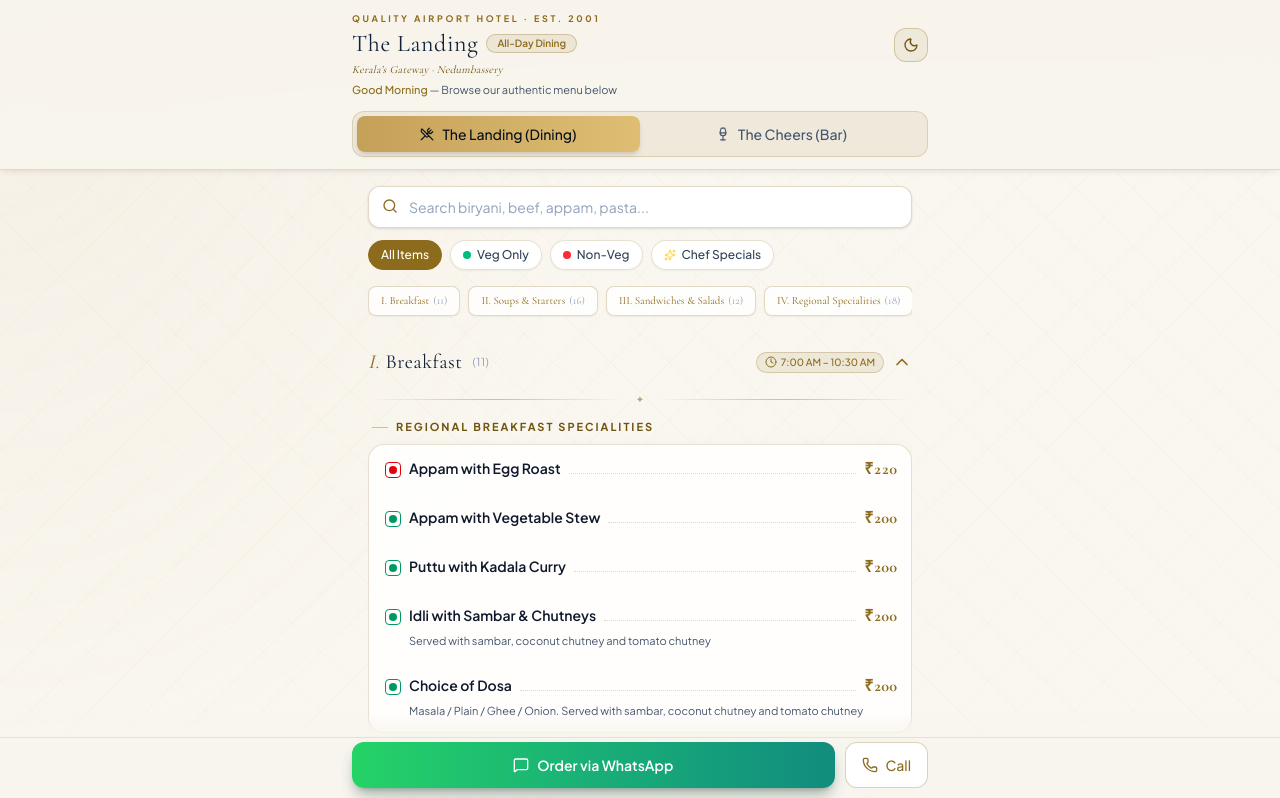
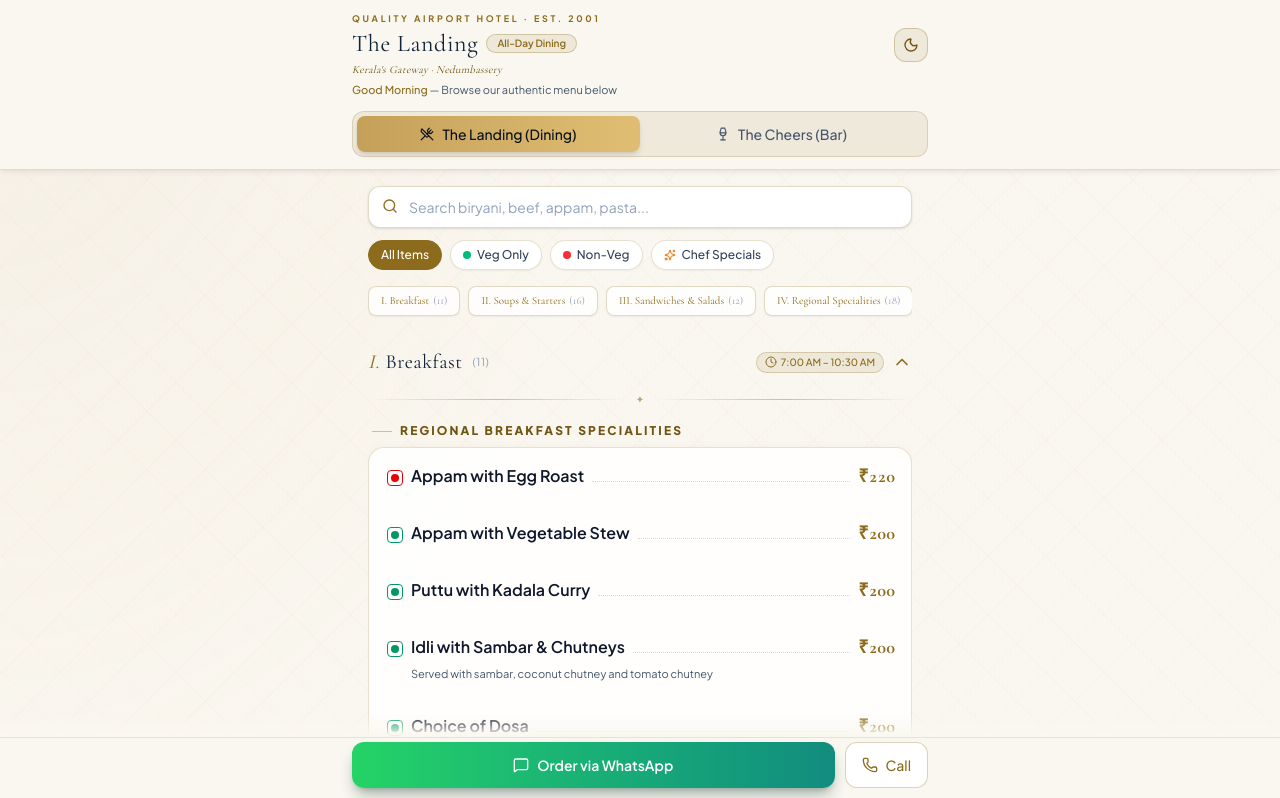
Before and after one commit to thomasjosejo-cloud/quality-menu-staging, a Next.js app: page / in a window 1280 px wide. Shown: the top 798 px of the page. Built offline with nearby package versions, Linux system fonts and the light colour scheme.

Commit message:
fix(design): pixel audit fixes - opaque header, larger typography, safe-area padding, accordion expansion

```diff
--- a/src/app/globals.css
+++ b/src/app/globals.css
@@ -20,6 +20,7 @@
 body {
   font-family: var(--font-jakarta), system-ui, -apple-system, sans-serif;
   overflow-x: hidden;
+  background-color: #FAF7F0;
   transition: background-color 0.4s ease, color 0.4s ease;
 }
 
--- a/src/app/layout.tsx
+++ b/src/app/layout.tsx
@@ -22,6 +22,7 @@
   initialScale: 1,
   maximumScale: 1,
   userScalable: false,
+  viewportFit: "cover",
 };
 
 export const metadata: Metadata = {
--- a/src/app/page.tsx
+++ b/src/app/page.tsx
@@ -4,7 +4,7 @@
 import { useSearchParams } from 'next/navigation';
 import {
   Search, Phone, MessageSquare, Clock, Sparkles, X,
-  Wine, UtensilsCrossed, ChevronDown, ArrowUp, Info, Sun, Moon
+  Wine, UtensilsCrossed, ChevronDown, ArrowUp, Info, Sun, Moon, GlassWater
 } from 'lucide-react';
 import { MENU_DATA } from '@/data/menu-data';
 import { CHEERS_BAR_DATA } from '@/data/cheers-bar-data';
@@ -42,13 +42,12 @@
 
   const greeting = useMemo(() => getGreeting(), []);
 
-  // Compute initial states directly to adhere to React 19 standards
   const [activeOutlet, setActiveOutlet] = useState<OutletType>(() => {
     if (initialOutlet === 'bar' || initialOutlet === 'cheers') return 'cheers';
     return 'landing';
   });
 
-  const [theme, setTheme] = useState<'light' | 'dark'>('light'); // Light is default
+  const [theme, setTheme] = useState<'light' | 'dark'>('light');
   const [searchQuery, setSearchQuery] = useState('');
   const [dietaryFilter, setDietaryFilter] = useState<'all' | 'veg' | 'nonveg' | 'special'>('all');
 
@@ -64,7 +63,9 @@
   const [showScrollTop, setShowScrollTop] = useState(false);
   const pillBarRef = useRef<HTMLDivElement>(null);
 
-  // Check saved theme preference asynchronously
+  // Fix #16: Theme toggle animation state
+  const [themeTransition, setThemeTransition] = useState(false);
+
   useEffect(() => {
     try {
       const saved = localStorage.getItem('qah-theme') as 'light' | 'dark' | null;
@@ -72,21 +73,18 @@
         requestAnimationFrame(() => setTheme(saved));
       }
     } catch {
-      // ignore storage access errors
+      // ignore
     }
   }, []);
 
   const toggleTheme = () => {
+    setThemeTransition(true);
     const next = theme === 'light' ? 'dark' : 'light';
     setTheme(next);
-    try {
-      localStorage.setItem('qah-theme', next);
-    } catch {
-      // ignore storage errors
-    }
+    try { localStorage.setItem('qah-theme', next); } catch { /* ignore */ }
+    setTimeout(() => setThemeTransition(false), 350);
   };
 
-  // Scroll to top listener
   useEffect(() => {
     const handleScroll = () => setShowScrollTop(window.scrollY > 600);
     window.addEventListener('scroll', handleScroll, { passive: true });
@@ -95,7 +93,6 @@
 
   const activeDataset: MenuSection[] = activeOutlet === 'landing' ? MENU_DATA : CHEERS_BAR_DATA;
 
-  // Filter items
   const filteredSections = useMemo(() => {
     return activeDataset
       .map((section) => {
@@ -181,16 +178,19 @@
 
       {/* ══════════════════════════════════════ */}
       {/* ── HEADER ── */}
+      {/* Fix #1: Fully opaque bg (no bleed-through) */}
+      {/* Fix #2: z-40 (above all content) */}
+      {/* Fix #7: Safe-area padding for notch */}
       {/* ══════════════════════════════════════ */}
       <header
-        className={`relative z-10 border-b backdrop-blur-xl sticky top-0 px-4 py-3 shadow-md transition-colors ${
+        className={`relative z-40 border-b sticky top-0 px-4 py-3 shadow-md transition-colors ${
           isLight
-            ? 'border-[#8C6B1C]/20 bg-[#F8F5EE]/95 shadow-amber-950/5'
-            : 'border-[#C5A059]/20 bg-[#070F1A]/95 shadow-black/30'
+            ? 'border-[#8C6B1C]/20 bg-[#FAF7F0] shadow-amber-950/5'
+            : 'border-[#C5A059]/20 bg-[#060E18] shadow-black/30'
         }`}
+        style={{ paddingTop: 'max(12px, env(safe-area-inset-top))' }}
       >
         <div className="max-w-xl mx-auto">
-          {/* Top Brand Row + Theme & Location */}
           <div className="flex items-center justify-between">
             <div>
               <span
@@ -222,26 +222,27 @@
                 }`}
               >
                 {activeOutlet === 'landing'
-                  ? "Kerala’s Gateway · Nedumbassery"
+                  ? "Kerala's Gateway · Nedumbassery"
                   : "Executive Lounge · Nedumbassery"}
               </p>
             </div>
 
             <div className="flex items-center gap-2">
-              {/* Theme Toggle Button */}
+              {/* Fix #16: Theme Toggle with rotation animation */}
               <button
                 onClick={toggleTheme}
                 aria-label="Toggle light or dark theme"
-                className={`p-2 rounded-xl border transition active:scale-90 flex items-center justify-center ${
+                className={`p-2 rounded-xl border transition-all duration-300 active:scale-90 flex items-center justify-center ${
                   isLight
                     ? 'bg-[#EFE9DC] border-[#8C6B1C]/30 text-[#705411] hover:bg-[#E5DEC9]'
                     : 'bg-[#0D1B2A] border-[#C5A059]/40 text-[#E5C07B] hover:bg-[#C5A059]/15'
                 }`}
               >
+                <span className={`inline-flex transition-transform duration-300 ${themeTransition ? 'rotate-180 scale-0 opacity-0' : 'rotate-0 scale-100 opacity-100'}`}>
                   {isLight ? <Moon className="w-4 h-4" /> : <Sun className="w-4 h-4" />}
+                </span>
               </button>
 
-              {/* Location Badge */}
               {locationText && (
                 <div
                   className={`border rounded-xl px-3 py-1 text-right ${
@@ -265,7 +266,6 @@
             </div>
           </div>
 
-          {/* Time Greeting */}
           {!locationText && (
             <p className={`text-[11px] mt-1 ${isLight ? 'text-slate-600' : 'text-slate-400'}`}>
               <span className={`font-medium ${isLight ? 'text-[#8C6B1C]' : 'text-[#E5C07B]'}`}>
@@ -275,7 +275,7 @@
             </p>
           )}
 
-          {/* ── 1-Tap Outlet Switcher ── */}
+          {/* Outlet Switcher */}
           <div
             className={`mt-3 grid grid-cols-2 p-1 rounded-xl border text-xs sm:text-sm ${
               isLight ? 'bg-[#EFE9DC] border-[#8C6B1C]/20' : 'bg-[#0D1B2A] border-white/10'
@@ -322,10 +322,9 @@
       </header>
 
       {/* ══════════════════════════════════════ */}
-      {/* ── CONTROLS: Search + Filters + Pills */}
+      {/* ── CONTROLS ── */}
       {/* ══════════════════════════════════════ */}
       <div className="max-w-xl mx-auto px-4 pt-4 pb-2 relative z-10">
-        {/* Search */}
         <div className="relative">
           <Search
             className={`absolute left-3.5 top-3 w-4 h-4 ${
@@ -357,7 +356,7 @@
           )}
         </div>
 
-        {/* Dietary Filters (Landing only) */}
+        {/* Dietary Filters */}
         {activeOutlet === 'landing' && (
           <div className="flex gap-2 mt-3 overflow-x-auto pb-1 scrollbar-none text-xs">
             {[
@@ -407,7 +406,8 @@
                 }`}
               >
                 {f.dot && <span className={`w-2 h-2 rounded-full ${f.dot} inline-block`} />}
-                {f.icon && <Sparkles className="w-3 h-3 text-amber-300" />}
+                {/* Fix #11: Sparkles icon color adaptive */}
+                {f.icon && <Sparkles className={`w-3 h-3 ${isLight ? 'text-amber-600' : 'text-amber-300'}`} />}
                 {f.label}
               </button>
             ))}
@@ -442,9 +442,9 @@
       {/* ══════════════════════════════════════ */}
       {/* ── MENU SECTIONS (Accordion) ── */}
       {/* ══════════════════════════════════════ */}
-      <main className="max-w-xl mx-auto px-4 pb-32 space-y-4 relative z-10 pt-1">
+      <main className="max-w-xl mx-auto px-4 pb-36 space-y-4 relative z-10 pt-1">
         {filteredSections.length === 0 ? (
-          /* Empty State */
+          /* Fix #13: Larger empty state button */
           <div className="text-center py-20 text-slate-400">
             <Search
               className={`w-10 h-10 mx-auto mb-3 ${
@@ -464,7 +464,7 @@
                 setSearchQuery('');
                 setDietaryFilter('all');
               }}
-              className={`text-xs px-4 py-2 rounded-lg border transition ${
+              className={`text-sm px-5 py-2.5 rounded-lg border transition font-medium ${
                 isLight
                   ? 'bg-[#8C6B1C]/10 border-[#8C6B1C]/30 text-[#8C6B1C] hover:bg-[#8C6B1C]/20'
                   : 'bg-[#C5A059]/15 border-[#C5A059]/30 text-[#E5C07B] hover:bg-[#C5A059]/25'
@@ -482,10 +482,11 @@
               <section
                 key={section.id}
                 id={section.id}
-                className="scroll-mt-44 fade-in-up"
+                /* Fix #6: Increased scroll-mt to clear header */
+                className="scroll-mt-52 fade-in-up"
                 style={{ animationDelay: `${sectionIndex * 50}ms` }}
               >
-                {/* ── Accordion Header ── */}
+                {/* Accordion Header */}
                 <button
                   onClick={() => !isSearching && toggleSection(section.id)}
                   className="w-full text-left group"
@@ -506,9 +507,7 @@
                         )}
                         <span
                           className={`transition ${
-                            isLight
-                              ? 'group-hover:text-[#8C6B1C]'
-                              : 'group-hover:text-white'
+                            isLight ? 'group-hover:text-[#8C6B1C]' : 'group-hover:text-white'
                           }`}
                         >
                           {section.title}
@@ -551,7 +550,6 @@
                     </div>
                   </div>
 
-                  {/* Gold Divider */}
                   <div className={isLight ? 'gold-divider-light' : 'gold-divider-dark'}>
                     <span
                       className={`text-[10px] ${
@@ -563,22 +561,23 @@
                   </div>
                 </button>
 
-                {/* ── Accordion Content ── */}
+                {/* Fix #3: Accordion uses 9999px max-height to never clip */}
                 <div
                   className={`accordion-content ${isExpanded ? 'expanded' : 'collapsed'}`}
-                  style={{ maxHeight: isExpanded ? `${itemCount * 85 + 350}px` : '0' }}
+                  style={{ maxHeight: isExpanded ? '9999px' : '0' }}
                 >
                   <div className="space-y-5 pt-3 pb-2">
                     {section.subsections?.map((sub, sIdx) => (
                       <div key={sIdx} className="space-y-2">
+                        {/* Fix #10: Subsection titles larger and bolder */}
                         {sub.title && (
                           <h3
-                            className={`text-[11px] uppercase tracking-[0.18em] font-bold pl-1 flex items-center gap-2 ${
+                            className={`text-xs uppercase tracking-[0.18em] font-extrabold pl-1 mt-1 flex items-center gap-2 ${
                               isLight ? 'text-[#705411]' : 'text-[#C5A059]/80'
                             }`}
                           >
                             <span
-                              className={`w-4 h-px ${
+                              className={`w-5 h-px ${
                                 isLight ? 'bg-[#8C6B1C]/40' : 'bg-[#C5A059]/30'
                               }`}
                             />
@@ -593,19 +592,22 @@
                               : 'divide-white/[0.04] bg-[#0D1B2A]/50 border-[#C5A059]/10'
                           }`}
                         >
-                          {sub.items.map((item) => (
+                          {sub.items.map((item) => {
+                            const hasVegBadge = item.isVeg !== undefined;
+
+                            return (
                               <div
                                 key={item.id}
-                              className={`px-3.5 py-3 transition-colors group border-l-2 border-transparent ${
+                                /* Fix #8: Larger touch targets */
+                                className={`px-4 py-3.5 transition-colors group border-l-2 border-transparent ${
                                   isLight
                                     ? 'hover:bg-[#8C6B1C]/[0.05] active:bg-[#8C6B1C]/[0.08] hover:border-[#8C6B1C]/50'
                                     : 'hover:bg-[#C5A059]/[0.04] active:bg-[#C5A059]/[0.07] hover:border-[#C5A059]/40'
                                 }`}
                               >
-                              {/* ── Item Row: Name ... Price ── */}
                                 <div className="menu-item-row">
                                   {/* Veg/Non-Veg Badge */}
-                                {item.isVeg !== undefined && (
+                                  {hasVegBadge && (
                                     <span
                                       className={`w-4 h-4 border-[1.5px] flex items-center justify-center rounded-sm shrink-0 ${
                                         item.isVeg ? 'border-emerald-600' : 'border-red-600'
@@ -619,8 +621,9 @@
                                     </span>
                                   )}
 
+                                  {/* Fix #4: Larger item name font */}
                                   <h4
-                                  className={`text-[13px] sm:text-sm font-semibold transition shrink-0 ${
+                                    className={`text-sm sm:text-base font-semibold transition shrink-0 ${
                                       isLight
                                         ? 'text-[#0F172A] group-hover:text-[#8C6B1C]'
                                         : 'text-slate-100 group-hover:text-[#E5C07B]'
@@ -637,21 +640,21 @@
                                           : 'bg-gradient-to-r from-amber-500/20 to-yellow-500/15 text-amber-300 border-amber-400/30'
                                       }`}
                                     >
-                                    <Sparkles className="w-2.5 h-2.5" />
+                                      {/* Fix #11: Sparkles color adaptive */}
+                                      <Sparkles className={`w-2.5 h-2.5 ${isLight ? 'text-amber-700' : 'text-amber-300'}`} />
                                       Special
                                     </span>
                                   )}
 
-                                {/* Dotted Leader */}
                                   <span
                                     className={
                                       isLight ? 'menu-item-dots-light' : 'menu-item-dots-dark'
                                     }
                                   />
 
-                                {/* Price */}
+                                  {/* Fix #5: Larger price font */}
                                   <span
-                                  className={`font-serif text-sm sm:text-base font-bold shrink-0 tabular-nums ${
+                                    className={`font-serif text-base sm:text-lg font-bold shrink-0 tabular-nums ${
                                       isLight ? 'text-[#8C6B1C]' : 'text-[#E5C07B]'
                                     }`}
                                   >
@@ -659,10 +662,10 @@
                                   </span>
                                 </div>
 
-                              {/* Description */}
+                                {/* Fix #9: Description indent conditional on veg badge */}
                                 {item.description && (
                                   <p
-                                  className={`text-[11px] mt-1 leading-relaxed pl-6 ${
+                                    className={`text-[11px] mt-1 leading-relaxed ${hasVegBadge ? 'pl-6' : 'pl-0'} ${
                                       isLight ? 'text-slate-600' : 'text-slate-400/90'
                                     }`}
                                   >
@@ -670,20 +673,22 @@
                                   </p>
                                 )}
 
-                              {/* Serving Volume (Bar) */}
+                                {/* Fix #14: Replace emoji with Lucide icon */}
                                 {item.volume && (
                                   <span
-                                  className={`inline-flex items-center gap-1 text-[10px] px-2 py-0.5 rounded-full border mt-1 ml-6 font-medium ${
+                                    className={`inline-flex items-center gap-1.5 text-[10px] px-2.5 py-0.5 rounded-full border mt-1.5 font-medium ${hasVegBadge ? 'ml-6' : 'ml-0'} ${
                                       isLight
                                         ? 'bg-[#8C6B1C]/10 border-[#8C6B1C]/25 text-[#705411]'
                                         : 'bg-[#C5A059]/10 border-[#C5A059]/20 text-[#E5C07B]'
                                     }`}
                                   >
-                                  🥃 Serving: {item.volume}
+                                    <GlassWater className="w-3 h-3" />
+                                    {item.volume}
                                   </span>
                                 )}
                               </div>
-                          ))}
+                            );
+                          })}
                         </div>
                       </div>
                     ))}
@@ -694,7 +699,7 @@
           })
         )}
 
-        {/* ── Footer ── */}
+        {/* Footer */}
         <div
           className={`text-center pt-8 pb-4 border-t space-y-2 ${
             isLight ? 'border-[#8C6B1C]/15' : 'border-white/[0.06]'
@@ -714,9 +719,10 @@
           >
             Opposite Cochin International Airport, Nedumbassery, Ernakulam – 683 585
           </p>
+          {/* Fix #15: Tax note contrast improved in dark mode */}
           <div
             className={`flex items-center justify-center gap-1 text-[11px] ${
-              isLight ? 'text-slate-500' : 'text-slate-500'
+              isLight ? 'text-slate-500' : 'text-slate-400'
             }`}
           >
             <Info className="w-3 h-3" />
@@ -729,13 +735,11 @@
         </div>
       </main>
 
-      {/* ══════════════════════════════════════ */}
-      {/* ── SCROLL TO TOP ── */}
-      {/* ══════════════════════════════════════ */}
+      {/* Scroll to Top */}
       {showScrollTop && (
         <button
           onClick={() => window.scrollTo({ top: 0, behavior: 'smooth' })}
-          className={`fixed bottom-20 right-4 z-30 w-10 h-10 rounded-full border flex items-center justify-center shadow-lg active:scale-90 transition ${
+          className={`fixed bottom-24 right-4 z-30 w-10 h-10 rounded-full border flex items-center justify-center shadow-lg active:scale-90 transition ${
             isLight
               ? 'bg-white border-[#8C6B1C]/30 text-[#8C6B1C] hover:bg-[#8C6B1C]/10'
               : 'bg-[#0D1B2A] border-[#C5A059]/40 text-[#E5C07B] hover:bg-[#C5A059]/15'
@@ -745,18 +749,21 @@
         </button>
       )}
 
-      {/* ══════════════════════════════════════ */}
       {/* ── FLOATING ACTION BAR ── */}
-      {/* ══════════════════════════════════════ */}
+      {/* Fix #7: Safe-area bottom padding for home indicator */}
+      {/* Fix #12: Gradient matches page bg color */}
       <div className="fixed bottom-0 left-0 right-0 z-20">
         <div
           className={`h-6 ${
             isLight
-              ? 'bg-gradient-to-t from-[#F8F5EE] to-transparent'
-              : 'bg-gradient-to-t from-[#070F1A] to-transparent'
+              ? 'bg-gradient-to-t from-[#FAF7F0] to-transparent'
+              : 'bg-gradient-to-t from-[#060E18] to-transparent'
           }`}
         />
-        <div className={`px-3 pb-3 pt-1 ${isLight ? 'bg-[#F8F5EE]/95 border-t border-[#8C6B1C]/15 backdrop-blur-md' : 'bg-[#070F1A]'}`}>
+        <div
+          className={`px-3 pt-1 ${isLight ? 'bg-[#FAF7F0] border-t border-[#8C6B1C]/15' : 'bg-[#060E18]'}`}
+          style={{ paddingBottom: 'max(12px, env(safe-area-inset-bottom))' }}
+        >
           <div className="max-w-xl mx-auto flex gap-2.5">
             <a
               href={`https://wa.me/919526319995?text=${whatsappMsg}`}
@@ -788,7 +795,7 @@
 /* ── Shimmer Skeleton Loader ─────────────── */
 function MenuSkeleton() {
   return (
-    <div className="min-h-screen bg-[#F8F5EE] text-[#0F172A] flex flex-col items-center justify-center p-6">
+    <div className="min-h-screen bg-[#FAF7F0] text-[#0F172A] flex flex-col items-center justify-center p-6">
       <div className="space-y-3 w-full max-w-xs">
         <div className="text-center mb-6">
           <p className="text-[10px] tracking-[0.3em] text-[#8C6B1C] uppercase font-bold">
@@ -804,7 +811,6 @@
   );
 }
 
-/* ── Page Export ──────────────────────────── */
 export default function DigitalMenuPage() {
   return (
     <Suspense fallback={<MenuSkeleton />}>
```
Also changed, not shown: 1 other file (tests, documents, lock files or other folders). Lines whose indentation alone changed are shown as unchanged.
